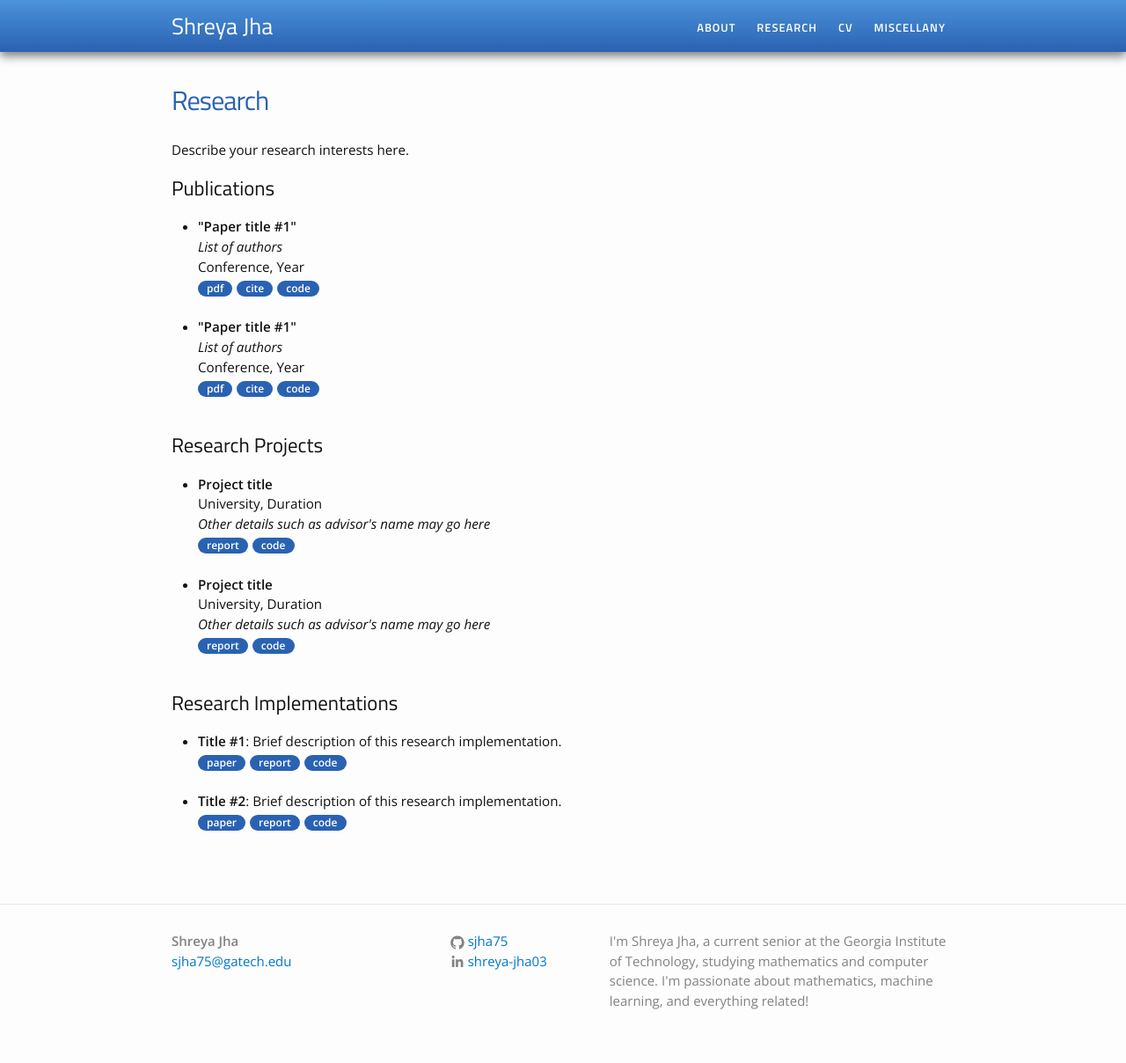
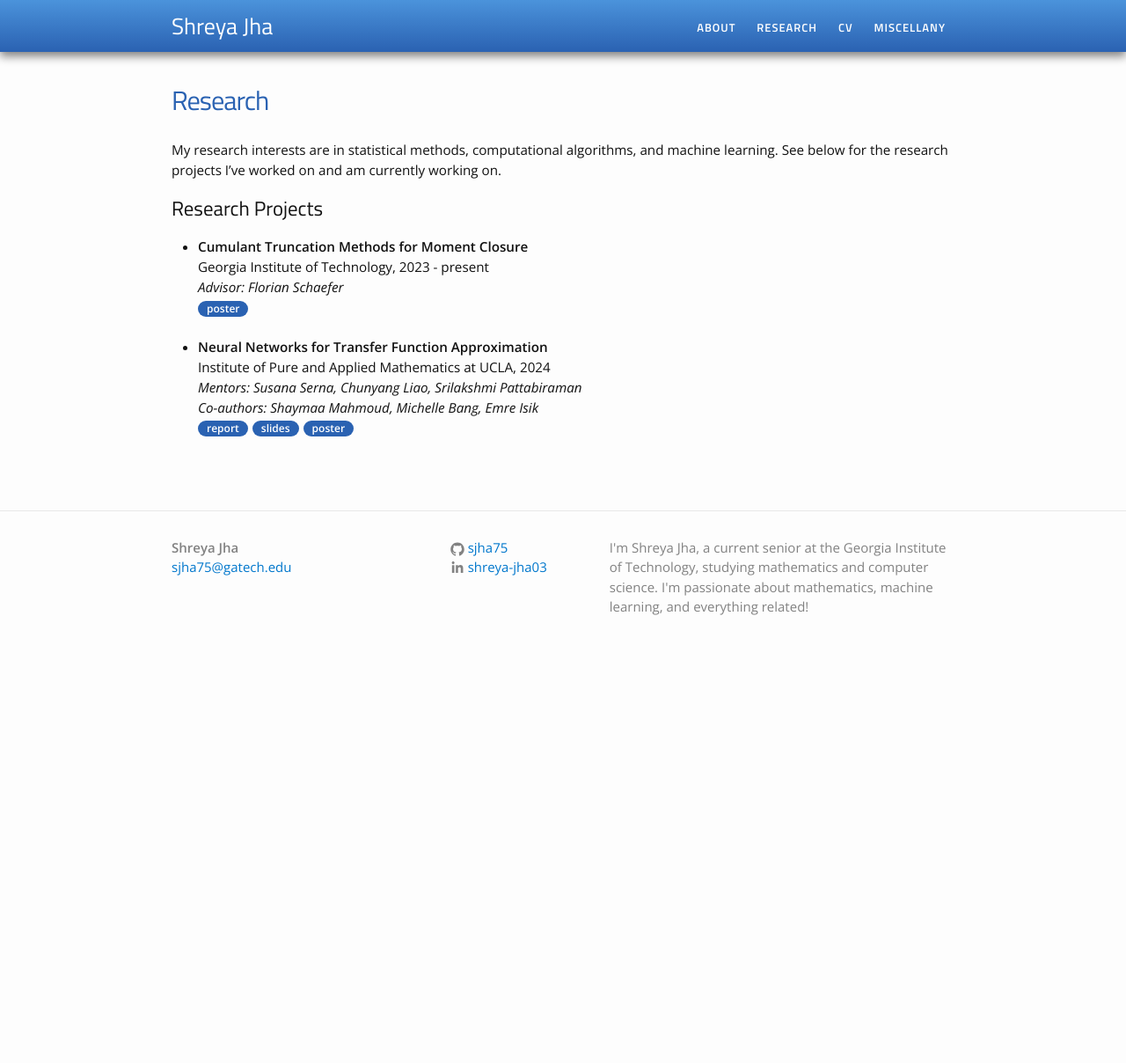
Before and after one commit to sjha75/sjha75.github.io, a Jekyll site: the page built from research.md, in a window 1280 px wide. Shown: the whole page at 88% size. Built offline with Jekyll 4.4.1, drawn with Linux system fonts in a browser that asks for light colours; after the commit the page ends 900 px from its top, so only the background shows below that.

Commit message:
trying to fix this

```diff
--- a/research.md
+++ b/research.md
@@ -4,48 +4,22 @@ permalink: /research/
 title: Research
 ---
 
-Describe your research interests here.
+My research interests are in statistical methods, computational algorithms, and machine learning. See below for the research projects I've worked on and am currently working on.
 
-<h2>Publications</h2>
-<ul>
-	<li>
-		<b>"Paper title #1"</b><br>
-		<i>List of authors</i><br>
-		Conference, Year<br>
-		<a href=""><div class="color-button">pdf</div></a><a href=""><div class="color-button">cite</div></a><a href=""><div class="color-button">code</div></a>
-	</li><br>
-	<li>
-		<b>"Paper title #1"</b><br>
-		<i>List of authors</i><br>
-		Conference, Year<br>
-		<a href=""><div class="color-button">pdf</div></a><a href=""><div class="color-button">cite</div></a><a href=""><div class="color-button">code</div></a>
-	</li><br>
-</ul>
 
 <h2>Research Projects</h2>
 <ul>
 	<li>
-		<b>Project title</b><br>
-		University, Duration<br>
-		<i>Other details such as advisor's name may go here</i><br>
-		<a href=""><div class="color-button">report</div></a><a href=""><div class="color-button">code</div></a>
+		<b>Cumulant Truncation Methods for Moment Closure</b><br>
+		Georgia Institute of Technology, 2023 - present<br>
+		<i>Advisor: Florian Schaefer</i><br>
+		<a href=""><div class="color-button">poster</div></a>
 	</li><br>
 	<li>
-		<b>Project title</b><br>
-		University, Duration<br>
-		<i>Other details such as advisor's name may go here</i><br>
-		<a href=""><div class="color-button">report</div></a><a href=""><div class="color-button">code</div></a>
+		<b>Neural Networks for Transfer Function Approximation</b><br>
+		Institute of Pure and Applied Mathematics at UCLA, 2024<br>
+		<i>Mentors: Susana Serna, Chunyang Liao, Srilakshmi Pattabiraman</i><br>
+		<i>Co-authors: Shaymaa Mahmoud, Michelle Bang, Emre Isik</i><br>
+		<a href=""><div class="color-button">report</div></a><a href=""><div class="color-button">slides</div></a><a href=""><div class="color-button">poster</div></a>
 	</li><br>
 </ul>
-
-<h2>Research Implementations</h2>
-<ul>
-	<li>
-		<b>Title #1</b>: Brief description of this research implementation.<br>
-		<a href=""><div class="color-button">paper</div></a><a href=""><div class="color-button">report</div></a><a href=""><div class="color-button">code</div></a>
-	</li><br>
-	<li>
-		<b>Title #2</b>: Brief description of this research implementation.<br>
-		<a href=""><div class="color-button">paper</div></a><a href=""><div class="color-button">report</div></a><a href=""><div class="color-button">code</div></a>
-	</li><br>
-</ul>
```
